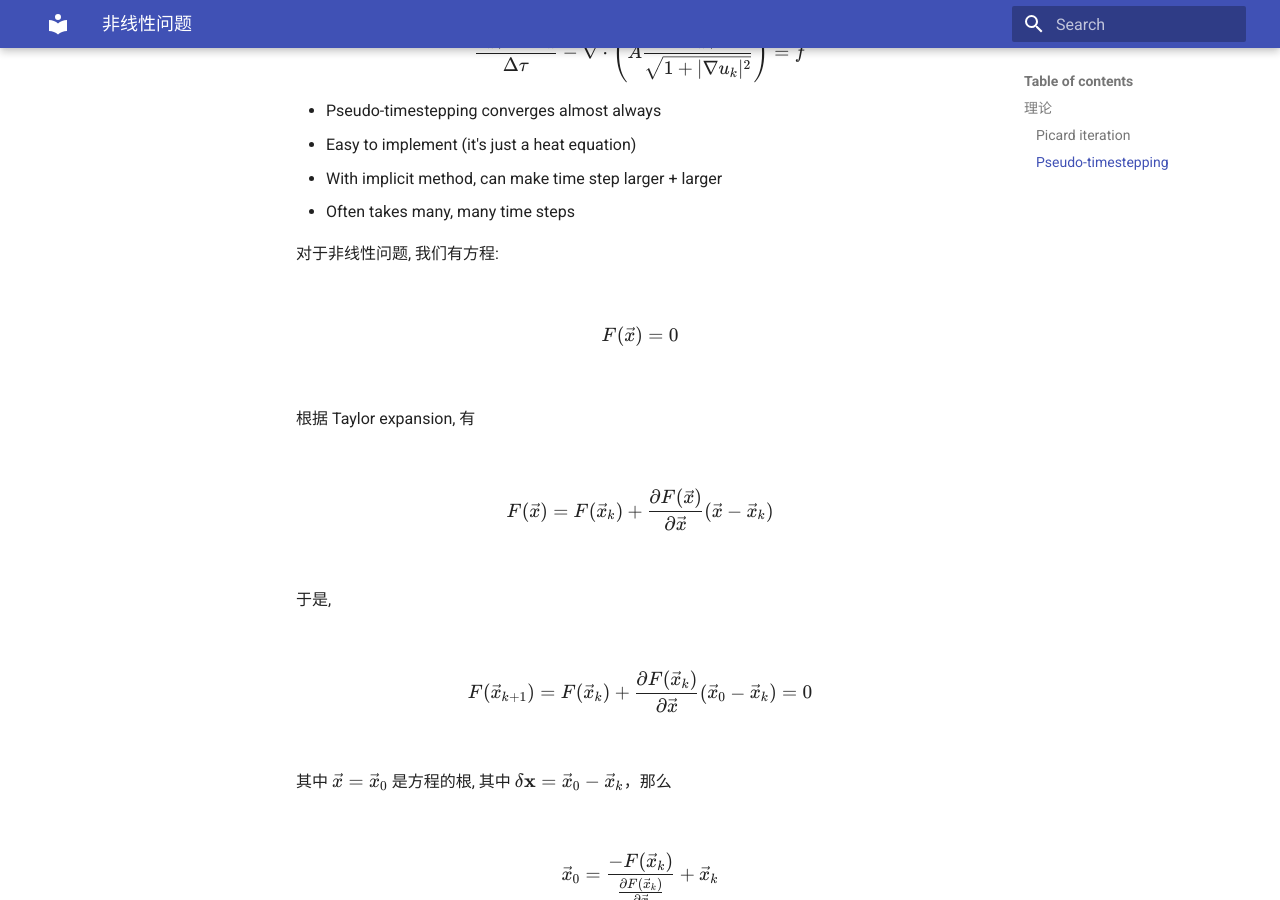
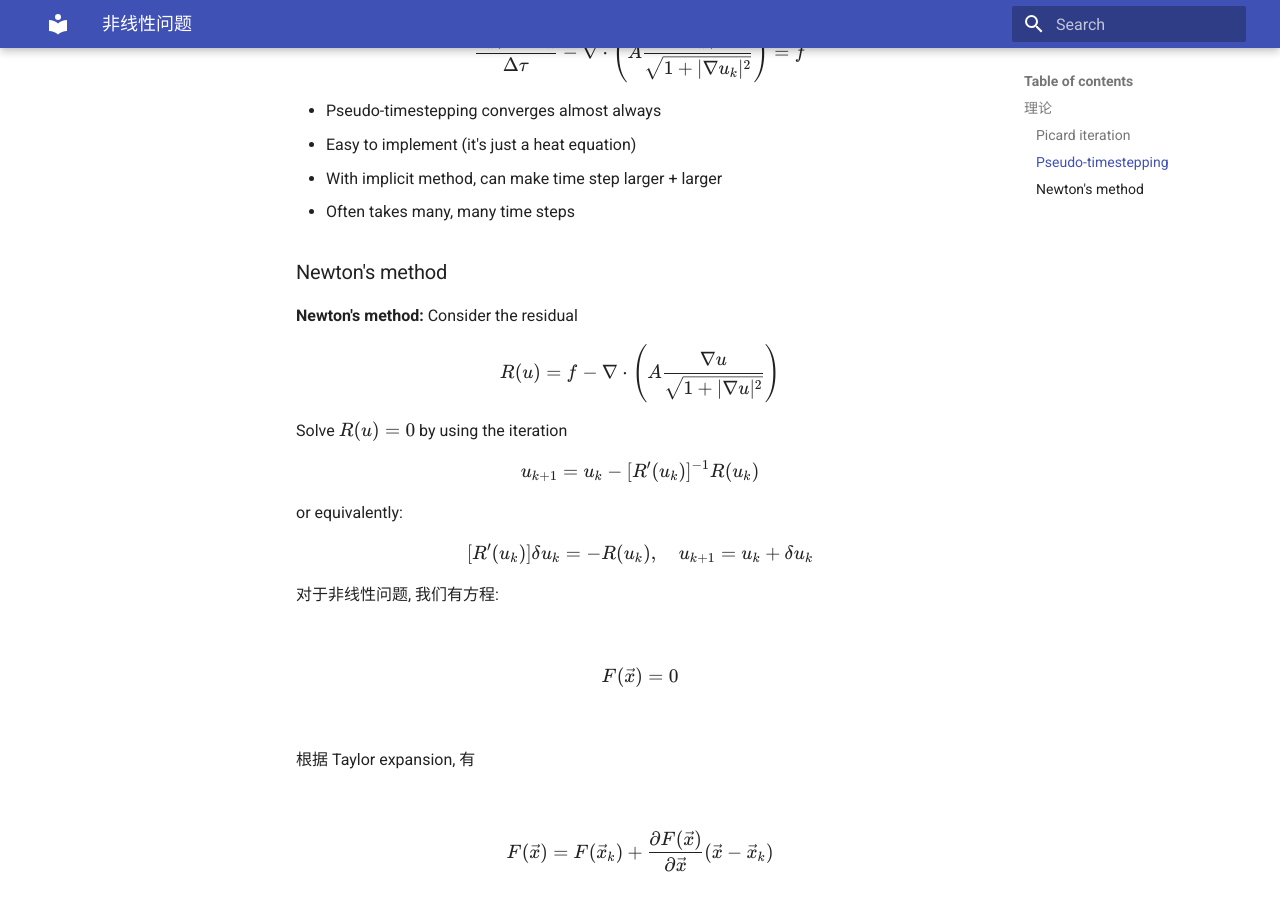
Before and after one commit to ymma98/technotes, an MkDocs documentation site: the page built from docs/FEM/dealii-08_非线性问题.md, in a window 1280 px wide and 900 px high, scrolled down 1946 px. Built offline with MkDocs 1.6.1 and Material for MkDocs 9.7.7, drawn with Linux system fonts in a browser that asks for light colours.

Commit message:
docs/FEM/dealii-08_非线性问题.md updated from https://stackedit.cn/

```diff
--- a/docs/FEM/dealii-08_非线性问题.md
+++ b/docs/FEM/dealii-08_非线性问题.md
@@ -68,6 +68,25 @@ $$
 - With implicit method, can make time step larger + larger
 - Often takes many, many time steps
 
+### Newton's method
+
+**Newton's method:** Consider the residual
+$$
+R(u) = f - \nabla \cdot \left( A \frac{\nabla u}{\sqrt{1 + |\nabla u|^2}} \right)
+$$
+
+Solve $R(u) = 0$ by using the iteration
+$$
+u_{k+1} = u_k - [R'(u_k)]^{-1} R(u_k)
+$$
+
+or equivalently:
+$$
+[R'(u_k)] \delta u_k = -R(u_k), \quad u_{k+1} = u_k + \delta u_k
+$$
+
+
+
 
 
 
```
Also changed, not shown: other parts of docs/FEM/dealii-08_非线性问题.md (+4 -4 lines).
